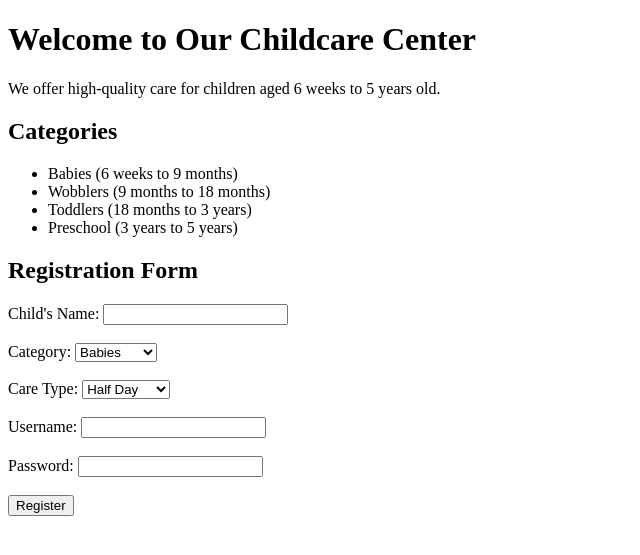
After one commit to KuolThomas/ShelTuh, a PHP site: page /register.html in a window 1280 px wide. The commit adds this page. Shown: the top 555 px of the page, without its empty margins (0-640 px from the left). Run offline with PHP 8.4, Linux system fonts and the light colour scheme.

Commit message:
Php updates

```diff
--- /dev/null
+++ b/register.html
@@ -0,0 +1,67 @@
+<!DOCTYPE html>
+<html>
+<head>
+  <title>Childcare Registration</title>
+</head>
+<body>
+  <h1>Welcome to Our Childcare Center</h1>
+  <p>We offer high-quality care for children aged 6 weeks to 5 years old.</p>
+  <h2>Categories</h2>
+  <ul>
+    <li>Babies (6 weeks to 9 months)</li>
+    <li>Wobblers (9 months to 18 months)</li>
+    <li>Toddlers (18 months to 3 years)</li>
+    <li>Preschool (3 years to 5 years)</li>
+  </ul>
+  <h2>Registration Form</h2>
+  <form method="post" action="process_form.php">
+    <label for="child_name">Child's Name:</label>
+    <input type="text" name="child_name" id="child_name">
+    <br><br>
+    <label for="category">Category:</label>
+    <select name="category" id="category">
+      <option value="babies">Babies</option>
+      <option value="wobblers">Wobblers</option>
+      <option value="toddlers">Toddlers</option>
+      <option value="preschool">Preschool</option>
+    </select>
+    <br><br>
+    <label for="care_type">Care Type:</label>
+    <select name="care_type" id="care_type">
+      <optgroup label="Babies">
+        <option value="half_day">Half Day</option>
+        <option value="full_day">Full Day</option>
+      </optgroup>
+      <optgroup label="Wobblers">
+        <option value="half_day">Half Day</option>
+        <option value="full_day">Full Day</option>
+        <option value="one_day">1 Day</option>
+        <option value="three_days">3 Days</option>
+        <option value="five_days">5 Days</option>
+      </optgroup>
+      <optgroup label="Toddlers">
+        <option value="half_day">Half Day</option>
+        <option value="full_day">Full Day</option>
+        <option value="one_day">1 Day</option>
+        <option value="three_days">3 Days</option>
+        <option value="five_days">5 Days</option>
+      </optgroup>
+      <optgroup label="Preschool">
+        <option value="half_day">Half Day</option>
+        <option value="full_day">Full Day</option>
+        <option value="one_day">1 Day</option>
+        <option value="three_days">3 Days</option>
+        <option value="five_days">5 Days</option>
+      </optgroup>
+    </select>
+    <br><br>
+    <label for="username">Username:</label>
+    <input type="text" name="username" id="username">
+    <br><br>
+    <label for="password">Password:</label>
+    <input type="password" name="password" id="password">
+    <br><br>
+    <input type="submit" name="submit" value="Register">
+  </form>
+</body>
+</html>
```
Also changed, not shown: index.css (+15 -1 lines), index.html (+4 -5 lines), index.php (added), register.php (added), services.html (added).
